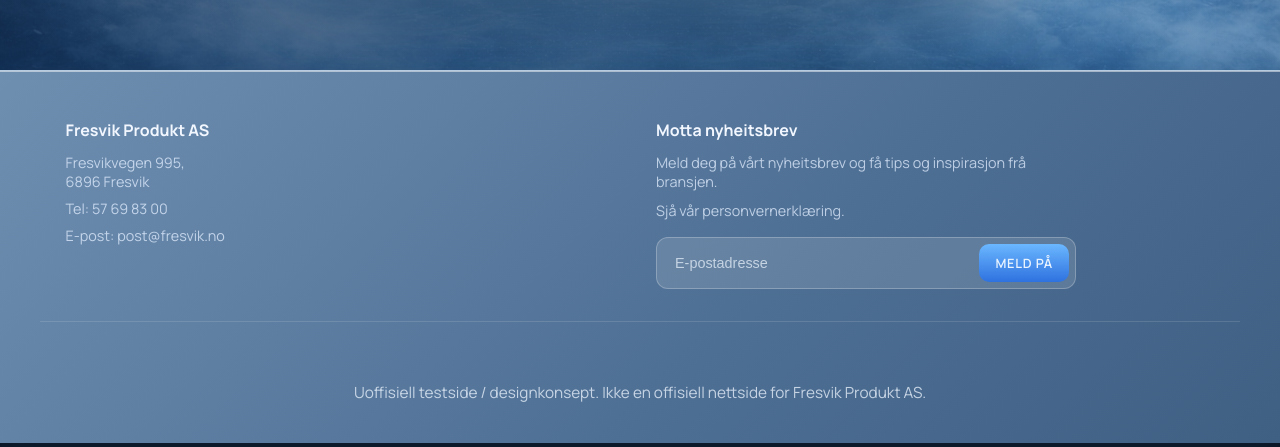
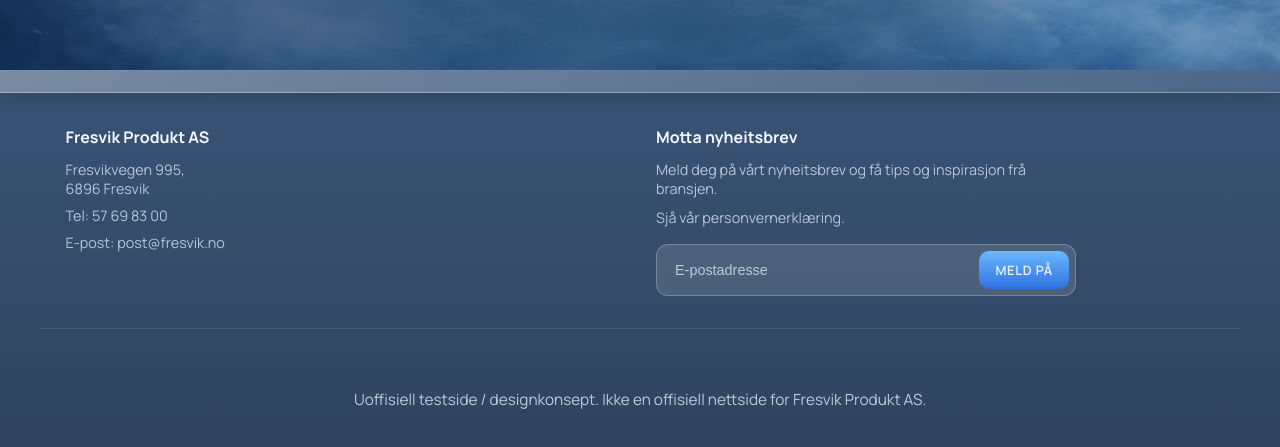
Before and after one commit to StanislavDjango/FresvikProdukt, a React (Vite) app in the folder frontend/: page / in a window 1280 px wide. Shown: the part 730-1177 px from the top of the page. Built offline with nearby package versions, Linux system fonts and the light colour scheme; the HTML template or start-up script is replaced by a standard one.

Commit message:
Add two-layer footer styling

```diff
--- a/frontend/src/styles.css
+++ b/frontend/src/styles.css
@@ -504,11 +504,33 @@
   position: relative;
   z-index: 2;
   margin-top: 0;
-  background: linear-gradient(135deg, #6f8fb1 0%, #4e6f94 60%, #3f5f83 100%);
-  border-top: 1px solid #b7cbe0;
-  padding: clamp(28px, 4vw, 48px) 0 clamp(24px, 4vw, 40px);
+  --footer-strip-height: clamp(14px, 2vw, 22px);
+  background: linear-gradient(180deg, #3a5476 0%, #2f435f 100%);
+  border-top: none;
+  padding: calc(var(--footer-strip-height) + clamp(20px, 3vw, 34px)) 0
+    clamp(24px, 4vw, 40px);
   backdrop-filter: blur(18px);
-  box-shadow: 0 12px 30px rgba(30, 60, 90, 0.2), inset 0 1px 0 rgba(255, 255, 255, 0.5);
+  box-shadow: 0 16px 30px rgba(10, 35, 64, 0.28), inset 0 1px 0 rgba(255, 255, 255, 0.08);
+  overflow: hidden;
+}
+
+.site-footer::before {
+  content: '';
+  position: absolute;
+  top: 0;
+  left: 0;
+  right: 0;
+  height: var(--footer-strip-height);
+  background: linear-gradient(90deg, rgba(255, 255, 255, 0.32), rgba(170, 205, 235, 0.16));
+  border-bottom: 1px solid rgba(255, 255, 255, 0.32);
+  backdrop-filter: blur(16px);
+  box-shadow: 0 8px 18px rgba(8, 24, 42, 0.2);
+  z-index: 1;
+}
+
+.site-footer .container {
+  position: relative;
+  z-index: 2;
 }
 
 .footer-top,
```
